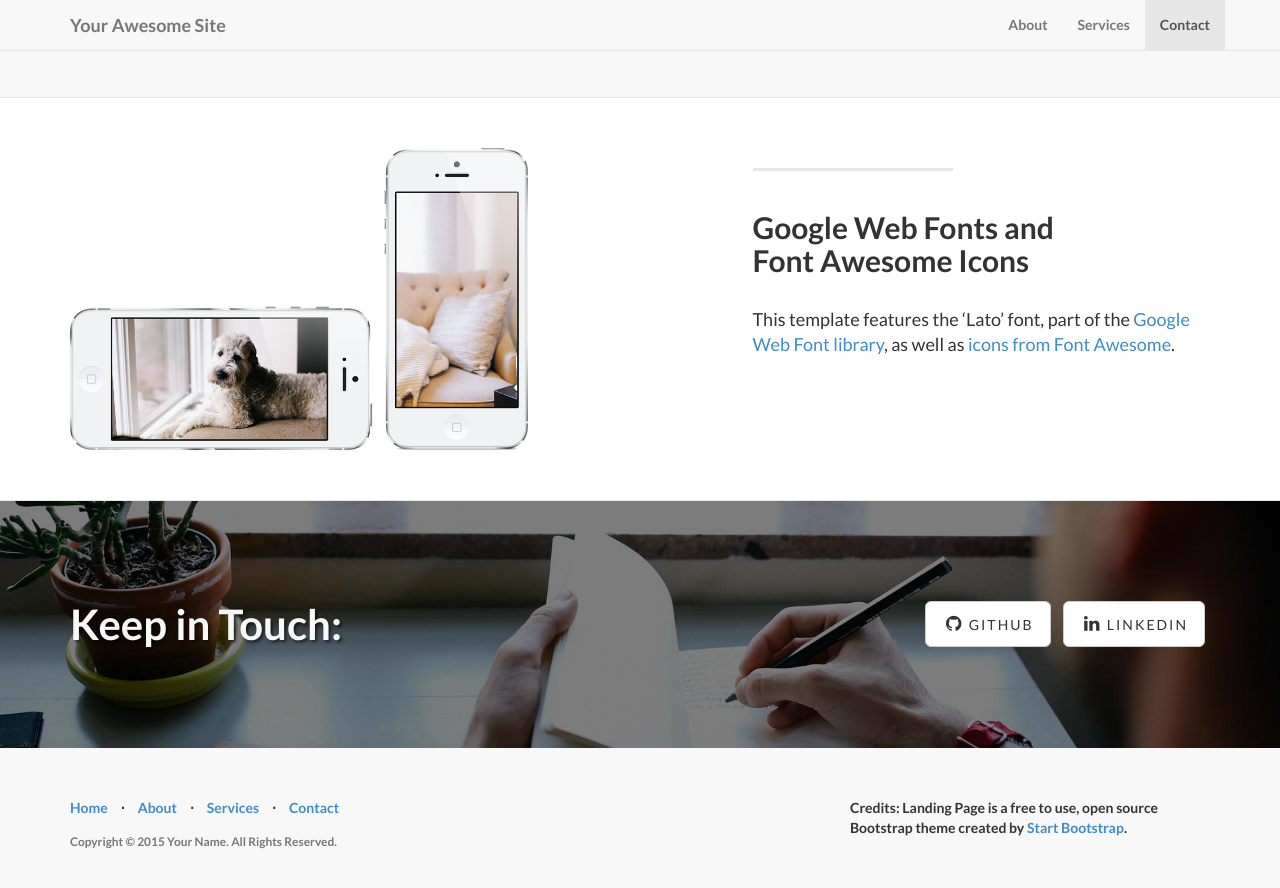
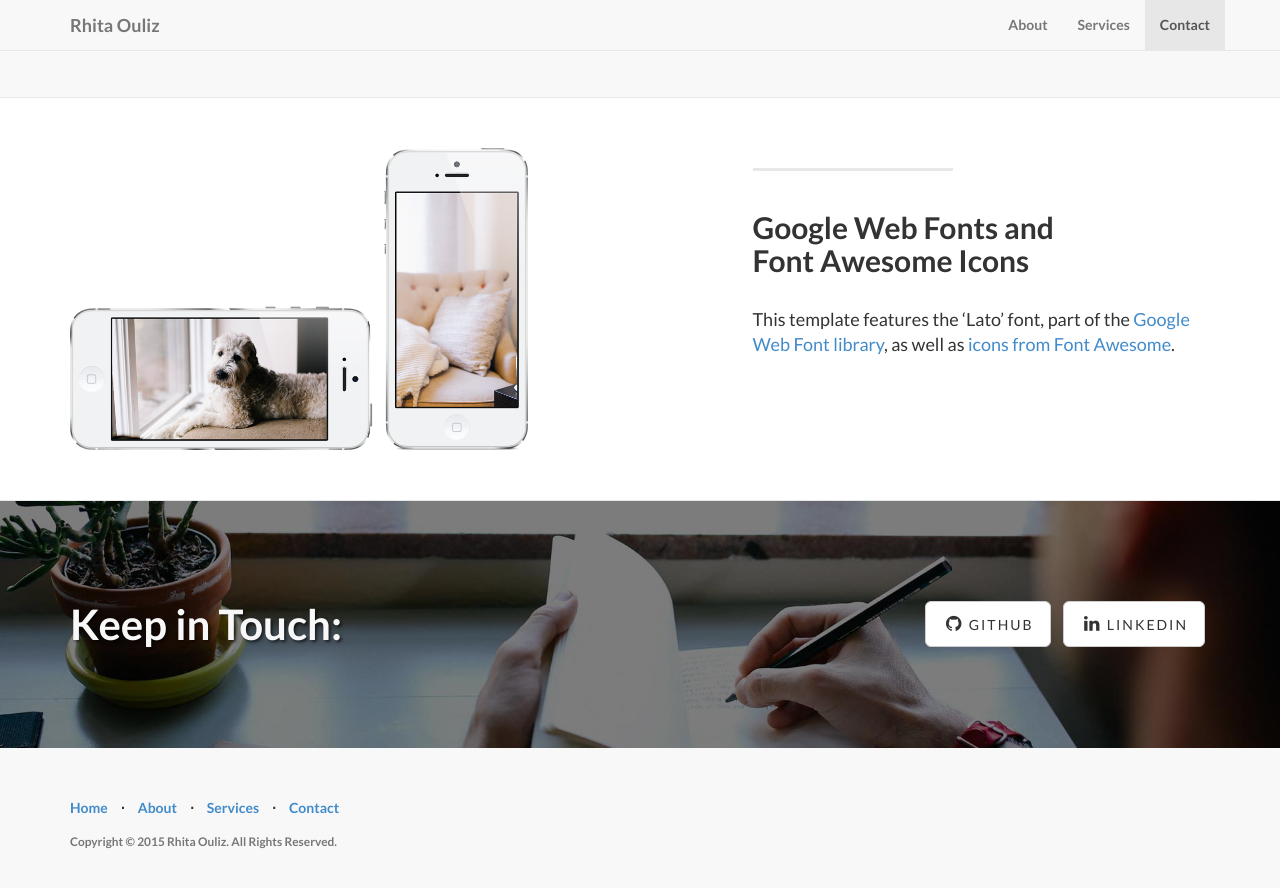
Before and after one commit to RhitaOlz/RhitaOlz.github.io, a Jekyll site: the page built from index.html, in a window 1280 px wide and 900 px high, scrolled down 1932 px. Shown: the top 888 px of the window. Built offline with Jekyll 4.4.1, drawn with Linux system fonts in a browser that asks for light colours.

Commit message:
Changes in _config.yml

```diff
--- a/_config.yml
+++ b/_config.yml
@@ -3,15 +3,15 @@
 # ----------------------- #
 
 url: http://yoursite.com
-title: Your Awesome Site
-email: your-email@domain.com
-author: Your Name
+title: Rhita Ouliz
+email: rhita.ouliz.1@gmail.com
+author: Rhita Ouliz
 description: > # "Write an awesome description for your new site here.
   You can edit this line in _config.yml. It will appear in your document
   head meta (for Google search results) and in your feed.xml site
   description.
-copyright: 'Copyright &copy; 2015 Your Name. All Rights Reserved.'
-credits: 'Credits: Landing Page is a free to use, open source Bootstrap theme created by <a href="http://startbootstrap.com/">Start Bootstrap</a>.'
+copyright: 'Copyright &copy; 2015 Rhita Ouliz. All Rights Reserved.'
+credits: #'Credits: Landing Page is a free to use, open source Bootstrap theme created by <a href="http://startbootstrap.com/">Start Bootstrap</a>.'
 
 # ----------------------- #
 #    Jekyll & Plugins     #
```
